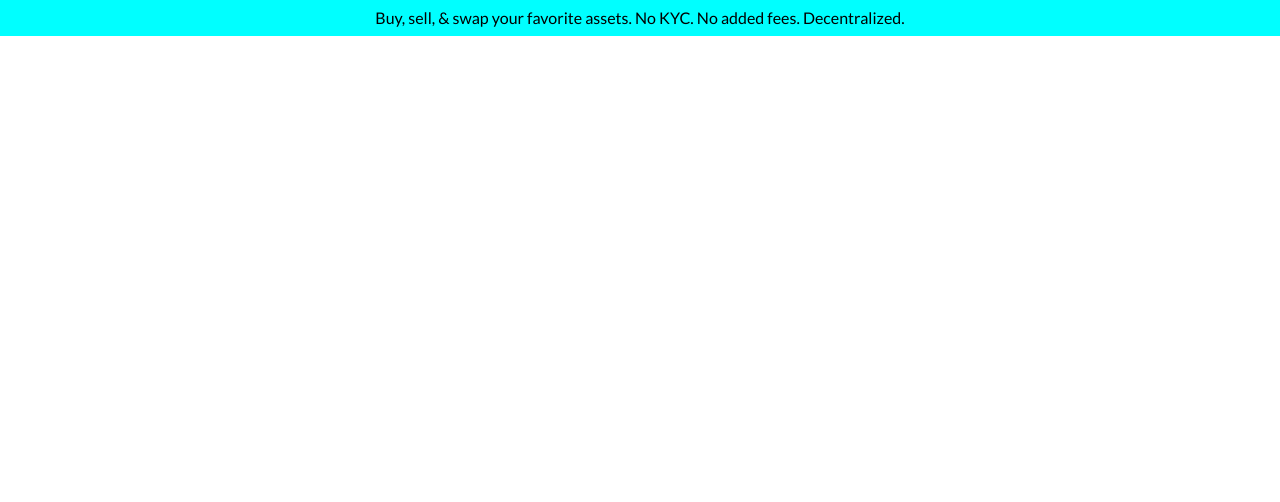
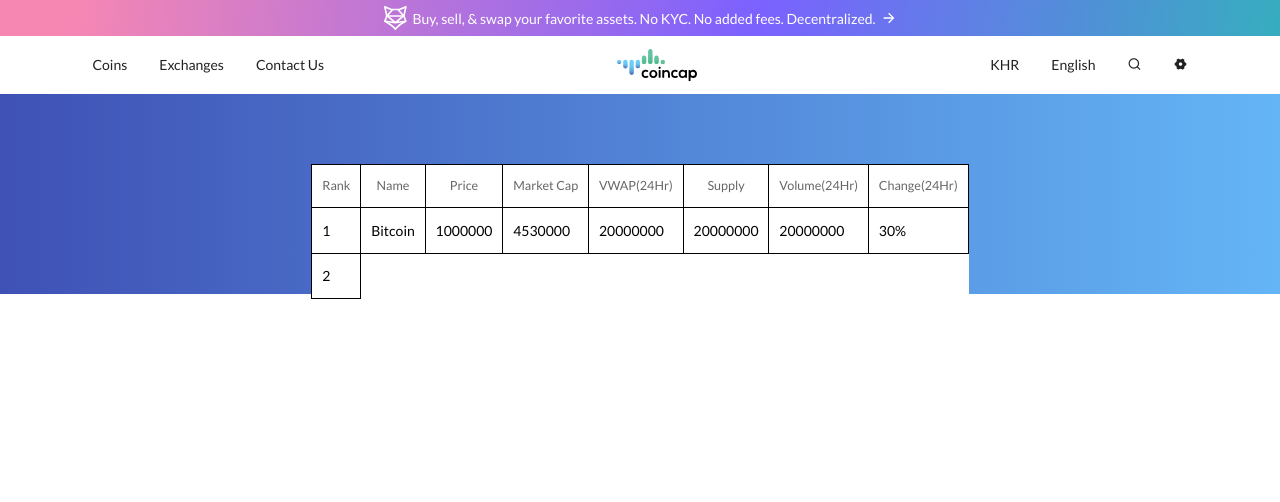
Before and after one commit to zahrasadat80/CoinCap, a plain HTML site: page index.html in a window 1280 px wide. Drawn offline with nearby package versions, Linux system fonts and the light colour scheme; no server answers.

Commit message:
make a simple UI and work on API for table

```diff
--- a/index.html
+++ b/index.html
@@ -8,16 +8,67 @@
     <link rel="preconnect" href="https://fonts.googleapis.com" />
     <link rel="preconnect" href="https://fonts.gstatic.com" crossorigin />
     <link href="https://fonts.googleapis.com/css2?family=Lato:ital,wght@0,100;0,400;0,700;1,400;1,700&display=swap" rel="stylesheet" />
+    <link href="https://cdn.jsdelivr.net/npm/remixicon@4.3.0/fonts/remixicon.css" rel="stylesheet" />
     <link rel="stylesheet" href="style.css" />
   </head>
   <body>
     <header>
       <div class="header__banner">
-        <a href="#" class="header__banner__link">Buy, sell, & swap your favorite assets. No KYC. No added fees. Decentralized.</a>
+        <a href="#" class="header__banner__link"
+          ><img src="imgs/ss-mark-white.svg" alt="" />Buy, sell, & swap your favorite assets. No KYC. No added fees. Decentralized.
+          <img src="imgs/arrow-right.svg" alt="arrow"
+        /></a>
       </div>
       <nav>
-        <div class="nav__list"></div>
+        <div class="nav__list">
+          <div class="nav-left">
+            <a href="#" class="nav-item">Coins</a>
+            <a href="#" class="nav-item">Exchanges</a>
+            <a href="#" class="nav-item">Contact Us</a>
+          </div>
+          <div class="nav-logo nav-item">
+            <img src="imgs/black.svg" alt="" width="80" />
+          </div>
+          <div class="nav-right">
+            <div class="nav-dropdown currency unit nav-item">KHR</div>
+            <div class="nav-dropdown languages nav-item">English</div>
+            <div class="nav-search-input nav-item"><i class="ri-search-line"></i></div>
+            <div class="nav-setting nav-item"><i class="ri-settings-4-fill"></i></div>
+          </div>
+        </div>
       </nav>
     </header>
+    <main>
+      <div class="blue-part"></div>
+      <div class="data-table">
+        <table>
+          <thead>
+            <tr>
+              <th>Rank</th>
+              <th>Name</th>
+              <th>Price</th>
+              <th>Market Cap</th>
+              <th>VWAP(24Hr)</th>
+              <th>Supply</th>
+              <th>Volume(24Hr)</th>
+              <th>Change(24Hr)</th>
+            </tr>
+          </thead>
+          <tbody>
+            <tr>
+              <td>1</td>
+              <td>Bitcoin</td>
+              <td>1000000</td>
+              <td>4530000</td>
+              <td>20000000</td>
+              <td>20000000</td>
+              <td>20000000</td>
+              <td>30%</td>
+            </tr>
+          </tbody>
+        </table>
+      </div>
+    </main>
+    <script src="main.js"></script>
   </body>
 </html>
--- a/main.js
+++ b/main.js
@@ -0,0 +1,20 @@
+let assetsUrl = 'https://api.coincap.io/v2/assets';
+async function getAssetsList() {
+  let response = await fetch(assetsUrl);
+  let body = await response.json();
+  return body.data;
+}
+
+let data = getAssetsList();
+
+const tBody = document.querySelector('tbody');
+
+function makeTableRow() {
+  const tableRow = document.createElement('tr');
+  const tableCell = document.createElement('td');
+  tableCell.textContent = 2;
+  tableRow.appendChild(tableCell);
+  tBody.appendChild(tableRow);
+}
+
+makeTableRow();
--- a/style.css
+++ b/style.css
@@ -1,9 +1,18 @@
 /* variables */
 :root {
-  --blue-gradient: linear-gradient(to right, rgb(63, 81, 181), rgb(100, 181, 246)) rgb(255, 255, 255) !important;
+  --blue-gradient: linear-gradient(to right, rgb(63, 81, 181), rgb(100, 181, 246)) rgb(255, 255, 255);
+  --purple-gradient: linear-gradient(97.53deg, rgb(246, 135, 179) 5.6%, rgb(123, 97, 255) 59.16%, rgb(22, 209, 161) 119.34%);
   --regular-weight: 400;
   --bold-weight: 700;
-  --regular-size: 14px;
+  --regular-size: 1rem;
+  --large-size: 1.5rem;
+  --small-size: 0.8rem;
+  --table-header-font-size: 0.9rem;
+  --gray-color: rgba(0, 0, 0, 0.9);
+  --lighter-gray: rgba(0, 0, 0, 0.6);
+  --red-color: rgb(244, 67, 54);
+  --green-color: rgb(24, 198, 131);
+  --black-color: rgba(0, 0, 0, 0.87);
 }
 /*----------------css reset--------------*/
 *,
@@ -15,7 +24,9 @@
 * {
   margin: 0;
 }
-
+html {
+  font-size: 14px;
+}
 body {
   line-height: 1.5;
   -webkit-font-smoothing: antialiased;
@@ -26,7 +37,7 @@
 video,
 canvas,
 svg {
-  display: block;
+  /* display: block; */
   max-width: 100%;
 }
 
@@ -63,14 +74,75 @@
 /* heder */
 header {
   display: flex;
+  flex-direction: column;
 }
 
 .header__banner {
-  display: flex;
-  justify-content: center;
-  background-color: aqua;
+  background: var(--purple-gradient);
   width: 100%;
 }
 .header__banner__link {
+  display: flex;
+  justify-content: center;
+  align-items: center;
+  gap: 5px;
   padding: 6px 16px;
+  color: white;
 }
+nav {
+  position: sticky;
+  top: 0;
+}
+.nav__list {
+  display: flex;
+  justify-content: space-between;
+  align-items: center;
+  margin: auto;
+  max-width: 1127px;
+}
+.nav-left {
+  display: flex;
+}
+.nav-right {
+  display: flex;
+}
+
+.nav-item {
+  display: flex;
+  align-items: center;
+  padding: 13px 16px;
+  color: var(--black-color);
+}
+.nav-item:hover {
+  cursor: pointer;
+  background: rgba(0, 0, 0, 0.03);
+  color: rgba(0, 0, 0, 0.95);
+}
+/*-------------------main style---------------------*/
+.blue-part {
+  /*temporary*/
+  width: 100%;
+  height: 200px;
+  background: var(--blue-gradient);
+}
+.data-table {
+  position: relative;
+}
+table {
+  padding-top: 40px;
+  margin: 70px auto;
+  border-collapse: collapse;
+  position: relative;
+  background-color: white;
+  top: -200px;
+}
+td,
+th {
+  border: 1px black solid;
+  padding: 11.7px 9.9px;
+  font-weight: 400;
+}
+th {
+  color: var(--lighter-gray);
+  font-size: var(--table-header-font-size);
+}
```
Also changed, not shown: imgs/arrow-right.svg (added).
